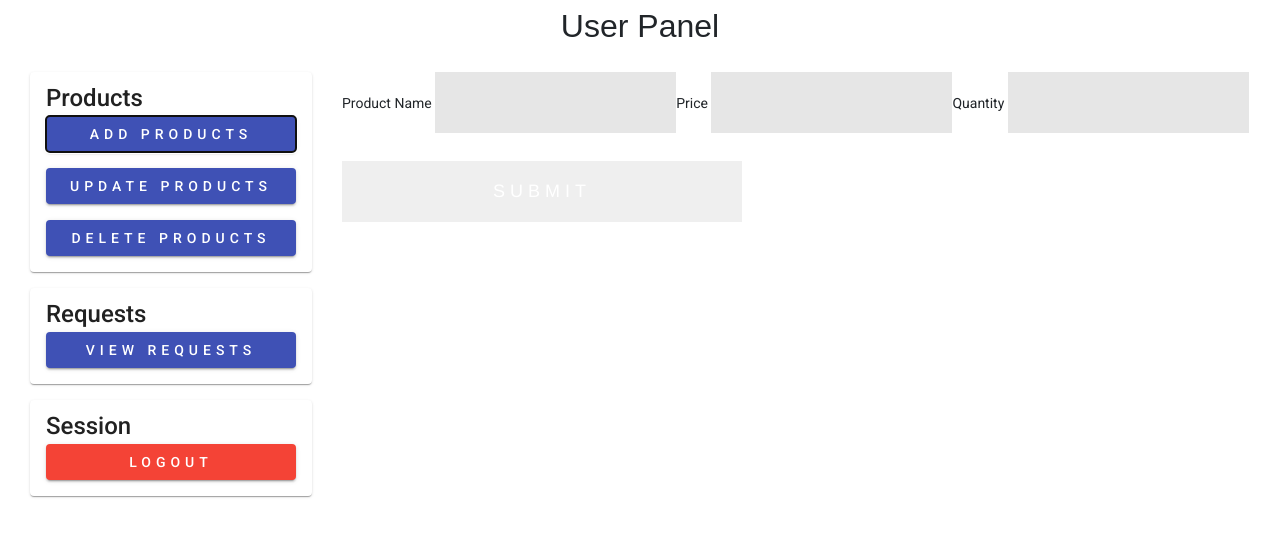
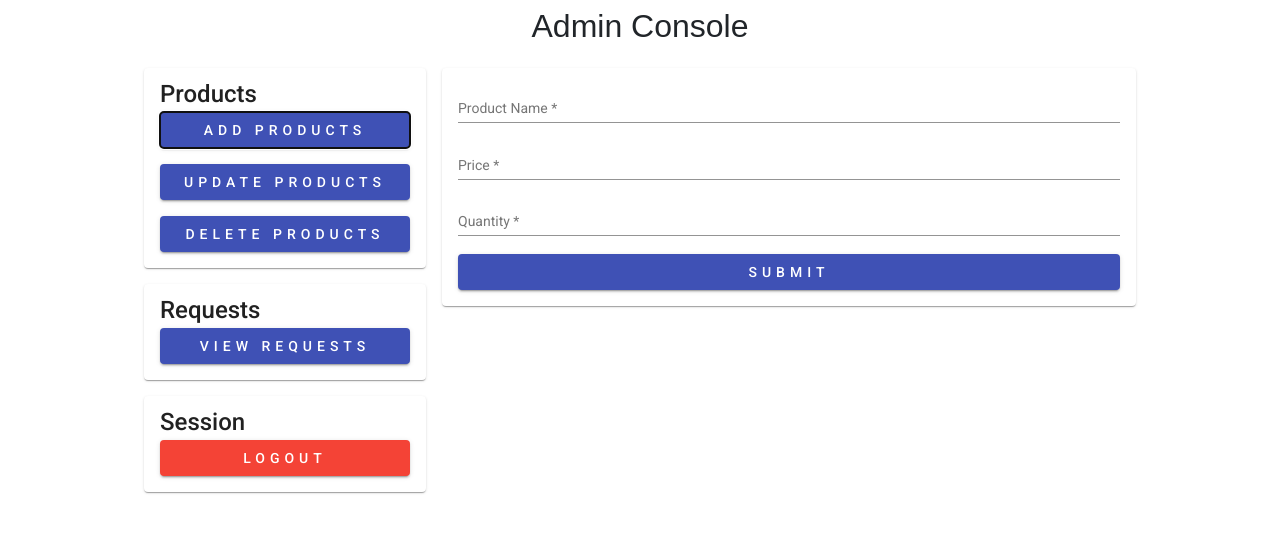
Before and after one commit to alexsoe28/MeanStack-Group14-CapstoneProject, an Angular app in the folder FrontEnd/Online-Groceries-frontend/: page /admin/home in a window 1280 px wide. Both pictures are taken after a click on the button "ADD PRODUCTS". Shown: the top 536 px of the page. Built offline with nearby package versions, Linux system fonts and the light colour scheme.

Commit message:
styling admin product pages

```diff
--- a/FrontEnd/Online-Groceries-frontend/src/app/components/admin/home/home.component.css
+++ b/FrontEnd/Online-Groceries-frontend/src/app/components/admin/home/home.component.css
@@ -8,33 +8,26 @@
     margin: 10px 0;
 }
 
-.header-row {
-  transform: translate(0, 100%);
-  width: stretch;
-}
-.logout {
-  align-self: end;
-  margin-right: 20px;
-}
-.logoutbutton {
-  width: fit-content;
-}
-
 button {
     width: 250px;
 }
 
 .columnFlexContainer {
     display: flex;
-    margin-top: 30px;
+    padding: 16px 16px 0;
+    margin: 0 auto;
+    gap: 16px;
+    max-width: 1024px;
 }
 
 .columnFlexContainer .column-left {
     flex: 1;
 }
+.columnFlexContainer .column-right {
+    flex: 4;
+}
 
 .flexContainer {
-    padding: 0 30px;
     display: flex;
     width: 100%;
     gap: 16px;
@@ -47,7 +40,6 @@ button {
 .flexContainer mat-card {
     flex: 1;
     width: fit-content;
-
     /* text-align: center; */
     /* padding: 75px 0; */
 }
--- a/FrontEnd/Online-Groceries-frontend/src/app/components/admin/home/home.component.html
+++ b/FrontEnd/Online-Groceries-frontend/src/app/components/admin/home/home.component.html
@@ -1,5 +1,5 @@
 <header>
-	<h1 class="page-title">User Panel</h1>
+	<h1 class="page-title">Admin Console</h1>
 </header>
 
 <div class="columnFlexContainer">
@@ -19,7 +19,7 @@
 		</mat-card>
 	</section>
 
-	<section>
+	<section class="column-right">
 		<router-outlet name="adminHome"></router-outlet>
 	</section>
 
--- a/FrontEnd/Online-Groceries-frontend/src/app/components/admin/products/add/add.component.css
+++ b/FrontEnd/Online-Groceries-frontend/src/app/components/admin/products/add/add.component.css
@@ -0,0 +1,7 @@
+mat-form-field {
+    width: 100%;
+}
+
+button[mat-raised-button] {
+    width: 100%;
+}
--- a/FrontEnd/Online-Groceries-frontend/src/app/components/admin/products/add/add.component.html
+++ b/FrontEnd/Online-Groceries-frontend/src/app/components/admin/products/add/add.component.html
@@ -1,15 +1,21 @@
-<form [formGroup]="addProductForm" (ngSubmit)="onSubmit()">
-	<label>
-		Product Name
-		<input type="text" formControlName="name">
-	</label>
-	<label>
-		Price
-		<input type="number" formControlName="price">
-	</label>
-	<label>
-		Quantity
-		<input type="number" formControlName="quantity">
-	</label>
-	<button type="submit">Submit</button>
-</form>
+<div class="justify-content-center">
+	<mat-card>
+		<form [formGroup]="addProductForm" (ngSubmit)="onSubmit()">
+			<mat-form-field>
+				<mat-label>Product Name</mat-label>
+				<input matInput type="text" formControlName="name">
+			</mat-form-field>
+			<mat-form-field>
+				<mat-label>Price</mat-label>
+				<input matInput type="text" formControlName="price">
+			</mat-form-field>
+			<mat-form-field>
+				<mat-label>Quantity</mat-label>
+				<input matInput type="text" formControlName="quantity">
+			</mat-form-field>
+			<button mat-raised-button color="primary" type="submit">Submit</button>
+		</form>
+
+	</mat-card>
+
+</div>
--- a/FrontEnd/Online-Groceries-frontend/src/app/components/admin/products/delete/delete.component.css
+++ b/FrontEnd/Online-Groceries-frontend/src/app/components/admin/products/delete/delete.component.css
@@ -0,0 +1,7 @@
+mat-form-field {
+    width: 100%;
+}
+
+button[mat-raised-button] {
+    width: 100%;
+}
--- a/FrontEnd/Online-Groceries-frontend/src/app/components/admin/products/delete/delete.component.html
+++ b/FrontEnd/Online-Groceries-frontend/src/app/components/admin/products/delete/delete.component.html
@@ -1,7 +1,11 @@
-<form [formGroup]="deleteProductForm" (ngSubmit)="onSubmit()">
-	<label>
-		Product ID
-		<input type="text" formControlName="productId">
-	</label>
-	<button type="submit">Submit</button>
-</form>
+<div class="justify-content-center">
+	<mat-card>
+		<form [formGroup]="deleteProductForm" (ngSubmit)="onSubmit()">
+			<mat-form-field>
+				<mat-label>Product ID</mat-label>
+				<input matInput type="text" formControlName="productId">
+			</mat-form-field>
+			<button mat-raised-button color="primary" type="submit">Submit</button>
+		</form>
+	</mat-card>
+</div>
--- a/FrontEnd/Online-Groceries-frontend/src/app/components/admin/products/update/update.component.css
+++ b/FrontEnd/Online-Groceries-frontend/src/app/components/admin/products/update/update.component.css
@@ -0,0 +1,7 @@
+mat-form-field {
+    width: 100%;
+}
+
+button[mat-raised-button] {
+    width: 100%;
+}
--- a/FrontEnd/Online-Groceries-frontend/src/app/components/admin/products/update/update.component.html
+++ b/FrontEnd/Online-Groceries-frontend/src/app/components/admin/products/update/update.component.html
@@ -1,19 +1,23 @@
-<form [formGroup]="updateProductForm" (ngSubmit)="onSubmit()">
-	<label>
-		Product ID
-		<input type="text" formControlName="productId">
-	</label>
-	<label>
-		Product Name
-		<input type="text" formControlName="name">
-	</label>
-	<label>
-		Price
-		<input type="number" formControlName="price">
-	</label>
-	<label>
-		Quantity
-		<input type="number" formControlName="quantity">
-	</label>
-	<button type="submit">Submit</button>
-</form>
+<div class="justify-content-center">
+	<mat-card>
+		<form [formGroup]="updateProductForm" (ngSubmit)="onSubmit()">
+			<mat-form-field>
+				<mat-label>Product ID</mat-label>
+				<input matInput type="text" formControlName="productId">
+			</mat-form-field>
+			<mat-form-field>
+				<mat-label>Product Name</mat-label>
+				<input matInput type="text" formControlName="name">
+			</mat-form-field>
+			<mat-form-field>
+				<mat-label>Price</mat-label>
+				<input matInput type="number" formControlName="price">
+			</mat-form-field>
+			<mat-form-field>
+				<mat-label>Quantity</mat-label>
+				<input matInput type="number" formControlName="quantity">
+			</mat-form-field>
+			<button mat-raised-button color="primary" type="submit">Submit</button>
+		</form>
+	</mat-card>
+</div>
```
Lines whose indentation alone changed are shown as unchanged.
